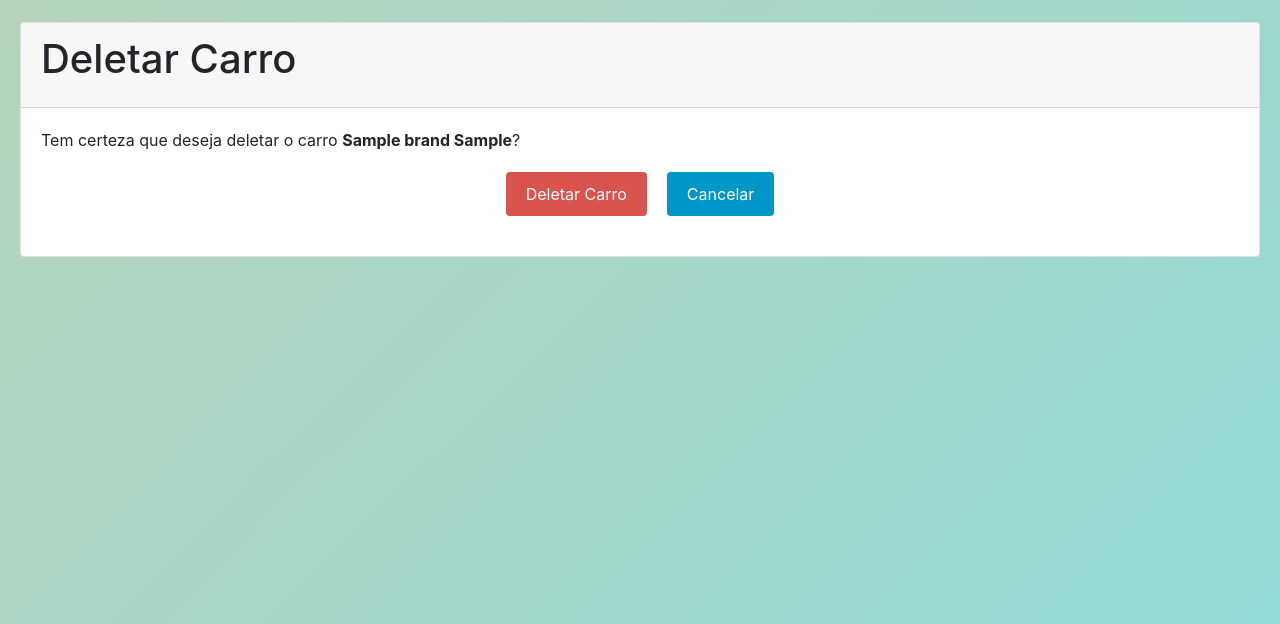
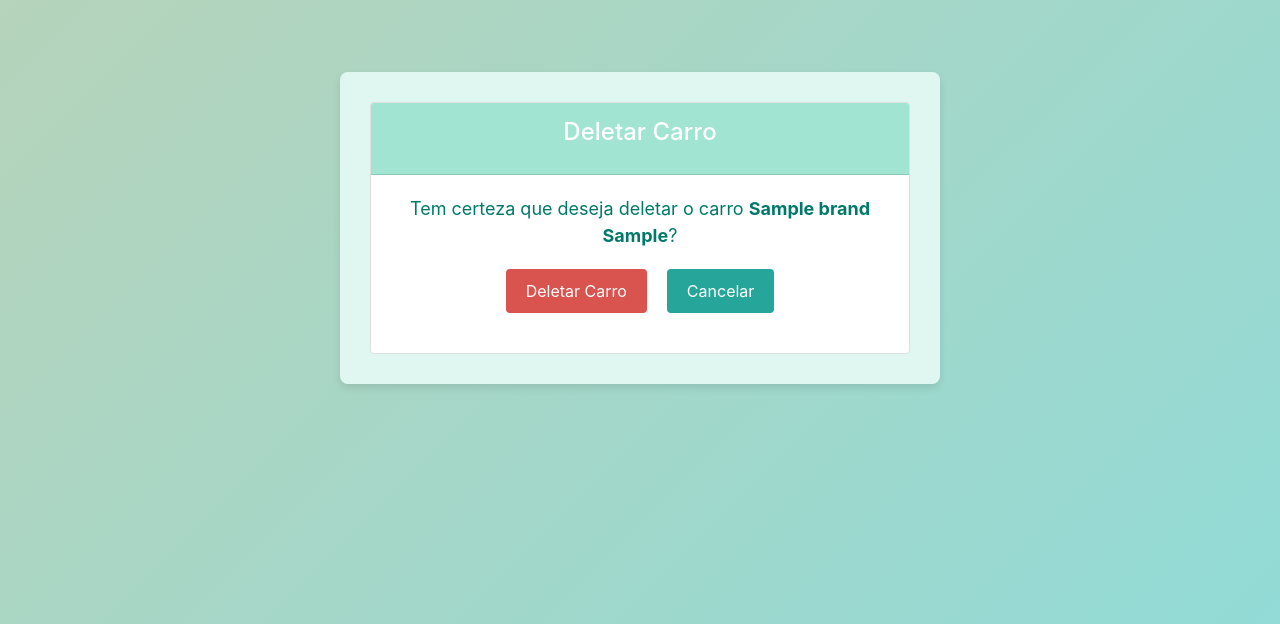
Before and after one commit to EnzoHC/carros, a Django app: page /cars/1/delete in a window 1280 px wide. Shown: the part 58-682 px from the top of the page. Run offline with Django 5.2, Linux system fonts and the light colour scheme; a user stored in the database is signed in; tables that the repository leaves empty hold one stand-in row (values such as "Sample post"); some libraries are stand-ins or nearby versions.

Commit message:
Adjuste delete car template

```diff
--- a/cars/templates/car_delete.html
+++ b/cars/templates/car_delete.html
@@ -2,6 +2,38 @@
 
 {% block content %}
   <style>
+    .container {
+      max-width: 600px;
+      margin: 50px auto;
+      background-color: #e0f7f1;
+      padding: 30px;
+      border-radius: 8px;
+      box-shadow: 0px 4px 8px rgba(0, 0, 0, 0.1);
+    }
+
+    .card-header {
+      text-align: center;
+      background-color: #a0e4d1;
+      padding: 15px;
+      border-radius: 8px 8px 0 0;
+    }
+
+    .card-title {
+      font-size: 24px;
+      color: #fff;
+    }
+
+    .card-body {
+      padding: 20px;
+    }
+
+    .card-body p {
+      text-align: center;
+      font-size: 18px;
+      margin-bottom: 20px;
+      color: #00796b;
+    }
+
     .buttons-container {
       display: flex;
       justify-content: center;
@@ -11,7 +43,7 @@
 
     .btn {
       display: inline-block;
-      background-color: #0096c7;
+      background-color: #26a69a;
       color: #fff;
       border: none;
       padding: 10px 20px;
@@ -23,7 +55,7 @@
     }
 
     .btn:hover {
-      background-color: #108eb8;
+      background-color: #1e8e82;
     }
 
     .btn-danger {
@@ -35,16 +67,12 @@
       background-color: #d2221c;
     }
 
-    .error-message {
-      color: #d9534f;
-      font-size: 14px;
-      margin-top: 5px;
-    }
-
     a {
       text-decoration: none !important;
     }
   </style>
+
+  <div class="container">
     <div class="card">
       <div class="card-header">
         <h1 class="card-title">Deletar Carro</h1>
@@ -55,9 +83,10 @@
           {% csrf_token %}
           <div class="buttons-container">
             <button type="submit" class="btn btn-danger">Deletar Carro</button>
-          <a href="{% url 'car_update' pk=object.pk %}" class="btn btn-secondary">Cancelar</a>
+            <a href="{% url 'car_update' pk=object.pk %}" class="btn">Cancelar</a>
           </div>
         </form>
       </div>
     </div>
+  </div>
 {% endblock %}
```
Lines whose indentation alone changed are shown as unchanged.
